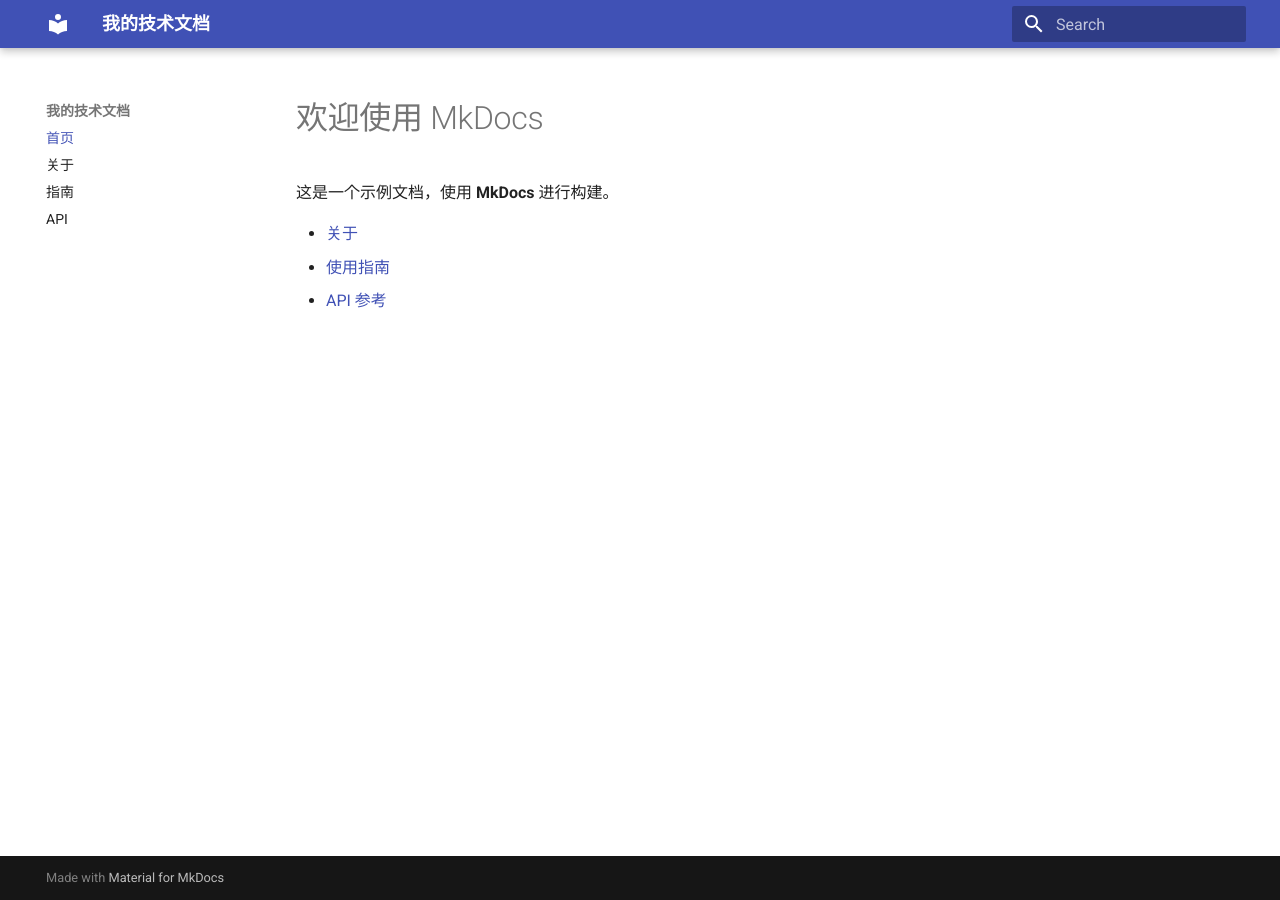
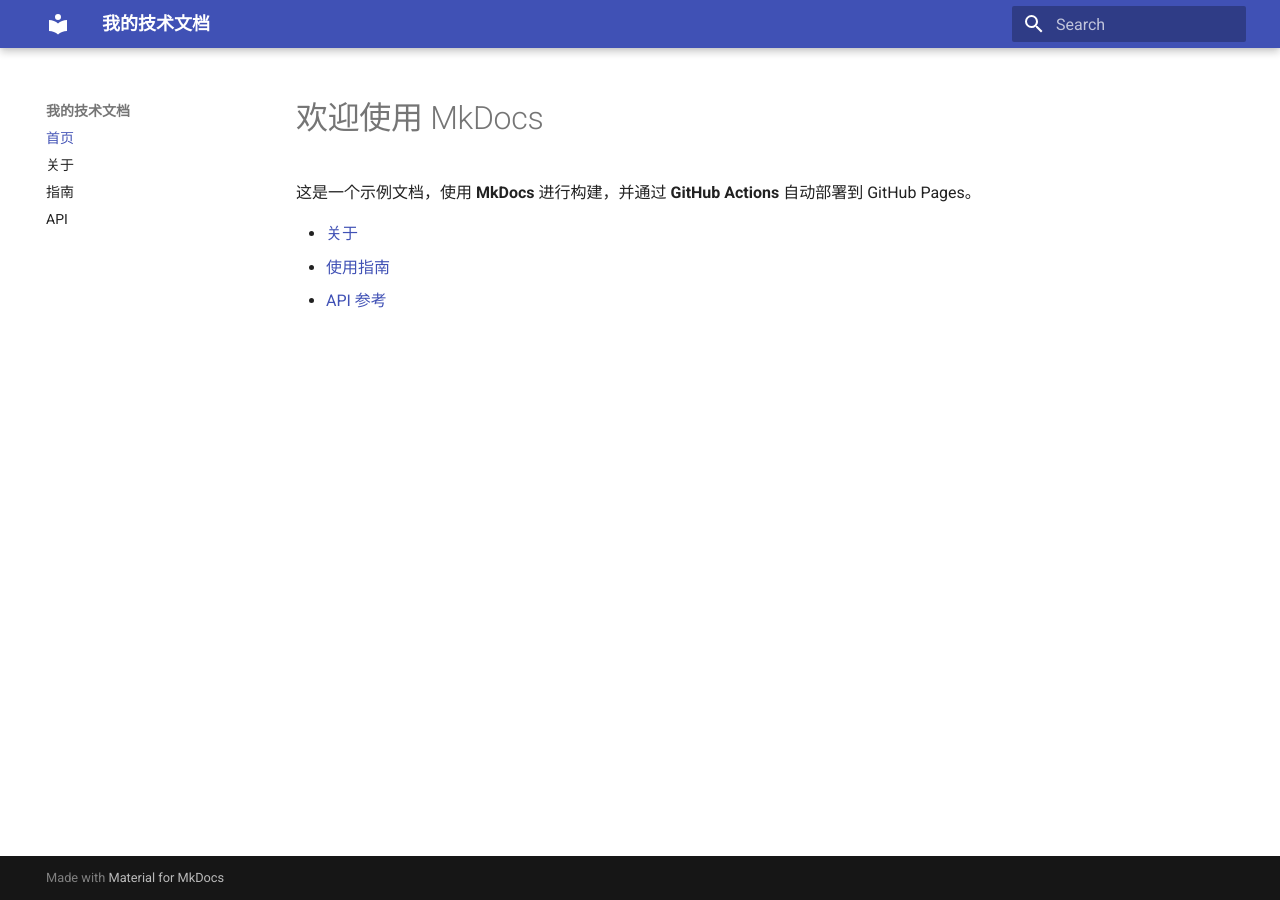
Before and after one commit to 909519491/my-docs, an MkDocs documentation site: the page built from docs/index.md, in a window 1280 px wide. Built offline with MkDocs 1.6.1 and Material for MkDocs 9.7.7, drawn with Linux system fonts in a browser that asks for light colours.

Commit message:
更新文档首页说明，触发自动部署

```diff
--- a/docs/index.md
+++ b/docs/index.md
@@ -1,6 +1,6 @@
 # 欢迎使用 MkDocs
 
-这是一个示例文档，使用 **MkDocs** 进行构建。
+这是一个示例文档，使用 **MkDocs** 进行构建，并通过 **GitHub Actions** 自动部署到 GitHub Pages。
 
 - [关于](about.md)
 - [使用指南](guide.md)
```
